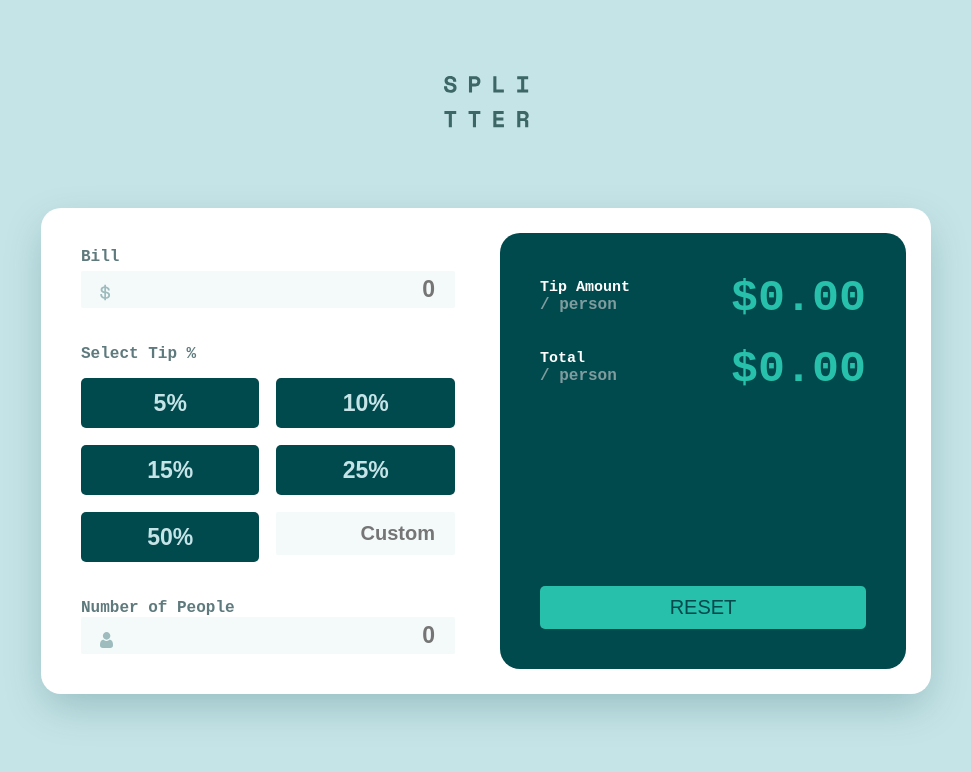
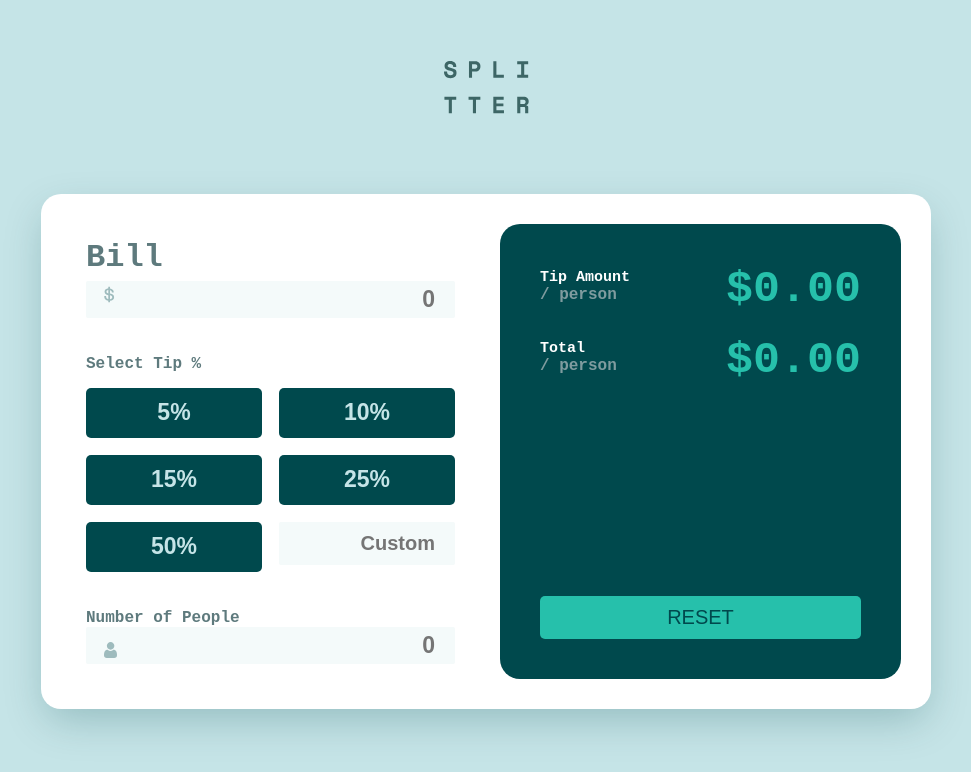
Before and after one commit to mjpfelicia/Tip-calculator-app, a plain HTML site: page index.html in a window 1280 px wide. Shown: the whole page, without its empty margins (154-1125 px from the left). Drawn offline with Linux system fonts and the light colour scheme.

Commit message:
pedding box-geral

```diff
--- a/index.html
+++ b/index.html
@@ -18,9 +18,9 @@
         <div class="box-geral">
             <div class="conteudo__input-container">
                 <form action="#" class="conteudo__form" id="conteudo__form--bill">
-                    <div class="conteudo__form-texts">
+                    <h1 class="conteudo__form-texts">
                         <label for="bill" class="conteudo__heading">Bill</label>
-                    </div>
+                    </h1>
                     <input type="text" name="bill" placeholder="0" autocomplete="off" id="bill" class="conteudo__input reset_conteudo" required />
                 </form>
 
--- a/style.css
+++ b/style.css
@@ -254,7 +254,7 @@ body {
         margin-bottom: 7rem;
     }
     .box-geral {
-        padding: 2.5rem;
+        padding: 3rem;
         display: flex;
         justify-content: center;
         gap: 3rem;
```
